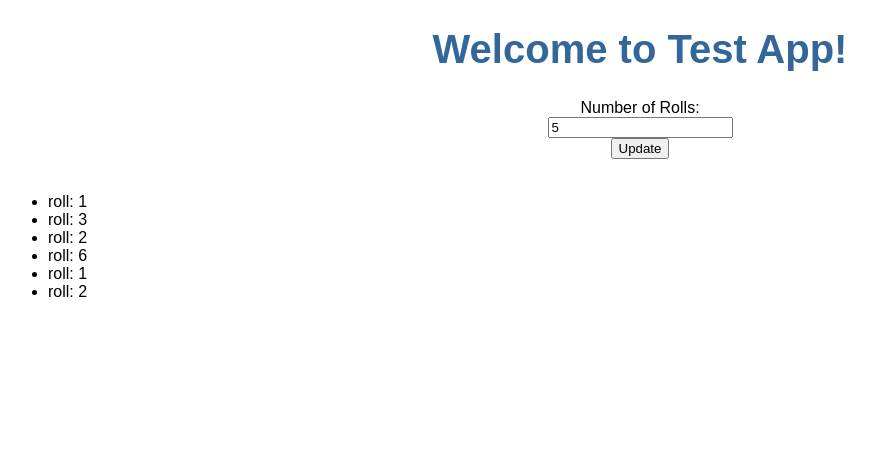
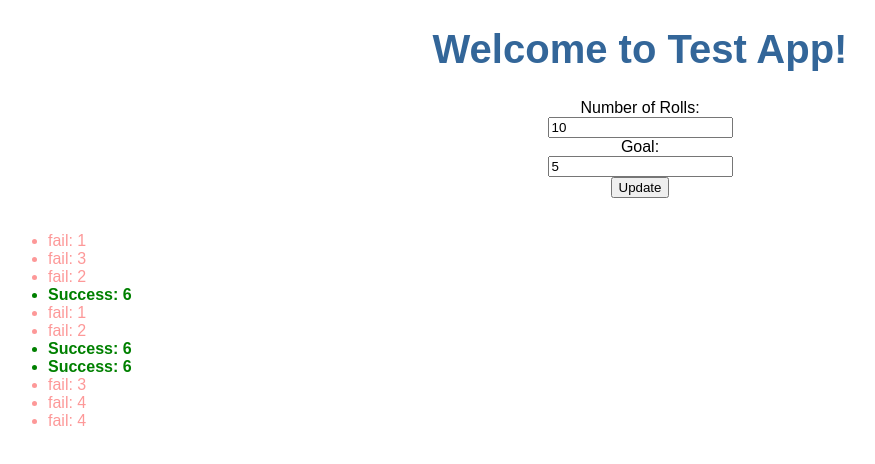
Before and after one commit to seanbfuller/angular2-diceroller, an Angular app: page / in a window 1280 px wide. Shown: the top 464 px of the page, without its empty margins (0-875 px from the left). Built offline with nearby package versions, Linux system fonts and the light colour scheme.

Commit message:
Added rollGoal and success/fail message.

```diff
--- a/src/app/rolls/roll.ts
+++ b/src/app/rolls/roll.ts
@@ -1,4 +1,5 @@
 export class Roll {
   id: number;
   roll: number;
+  message: string = "Roll";
 }
--- a/src/app/rolls/rolls.component.css
+++ b/src/app/rolls/rolls.component.css
@@ -1,3 +1,10 @@
 .rolls-list {
   text-align: left;
 }
+.rolls-list li {
+  color: #fd9898;
+}
+.rolls-list li.success {
+  color: green;
+  font-weight: bold;
+}
--- a/src/app/rolls/rolls.component.html
+++ b/src/app/rolls/rolls.component.html
@@ -2,6 +2,10 @@
   <div>
     <label for="numRolls">Number of Rolls:</label><br>
     <input [(ngModel)]="numRolls" name="numRolls">
+  </div>
+  <div>
+    <label for="rollGoal">Goal:</label><br>
+    <input [(ngModel)]="rollGoal" name="rollGoal">
   </div>
   <div>
     <button (click)="getRolls()">Update</button>
@@ -12,8 +16,8 @@
 
 <div class="rolls-list">
   <ul>
-    <li *ngFor="let roll of rolls">
-      <span>roll: </span>{{roll.roll}}
+    <li *ngFor="let roll of rolls" [class.success]="roll.roll >= rollGoal">
+      <span>{{roll.message}}: </span>{{roll.roll}}
     </li>
   </ul>
 </div>
--- a/src/app/rolls/rolls.component.ts
+++ b/src/app/rolls/rolls.component.ts
@@ -11,9 +11,11 @@ export class RollsComponent implements OnInit {
 
   rolls: Roll[] = [];
   numRolls: number;
+  rollGoal: number;
 
   constructor(private rollsService: RollsService) {
-    this.numRolls = 5;
+    this.numRolls = 10;
+    this.rollGoal = 5;
   }
 
   ngOnInit() {
@@ -22,7 +24,7 @@ export class RollsComponent implements OnInit {
 
   getRolls(): void {
     this.clearRolls();
-    this.rolls = this.rollsService.getRolls(this.numRolls);
+    this.rolls = this.rollsService.getRolls(this.numRolls, this.rollGoal);
   }
 
   clearRolls() {
--- a/src/app/rolls/rolls.service.ts
+++ b/src/app/rolls/rolls.service.ts
@@ -1,5 +1,5 @@
 import { Injectable } from '@angular/core';
-import { Roll } from '../roll';
+import { Roll } from './roll';
 
 @Injectable()
 export class RollsService {
@@ -8,12 +8,24 @@ export class RollsService {
 
   constructor() { }
 
-  getRolls(numRolls: number): Roll[] {
+  getRolls(numRolls: number, rollGoal: number): Roll[] {
     for(var i=0; i <= numRolls; i++){
-      this.rolls.push({
-        id: i,
-        roll: this.generateRandomRoll()
-      });
+
+      // Create the roll
+      let r = new Roll;
+      r.id = i;
+      r.roll = this.generateRandomRoll();
+
+      // update the success/fail message
+      if(r.roll >= rollGoal) {
+        r.message = "Success";
+      }
+      else if(r.roll < rollGoal) {
+        r.message = "fail";
+      }
+
+      // Push onto the collection
+      this.rolls.push(r);
     }
 
     return this.rolls;
@@ -22,4 +34,5 @@ export class RollsService {
   generateRandomRoll(min: number = 1, max: number = 6) {
     return Math.floor(Math.random()*(max-min+1)+min);
   }
+
 }
```
